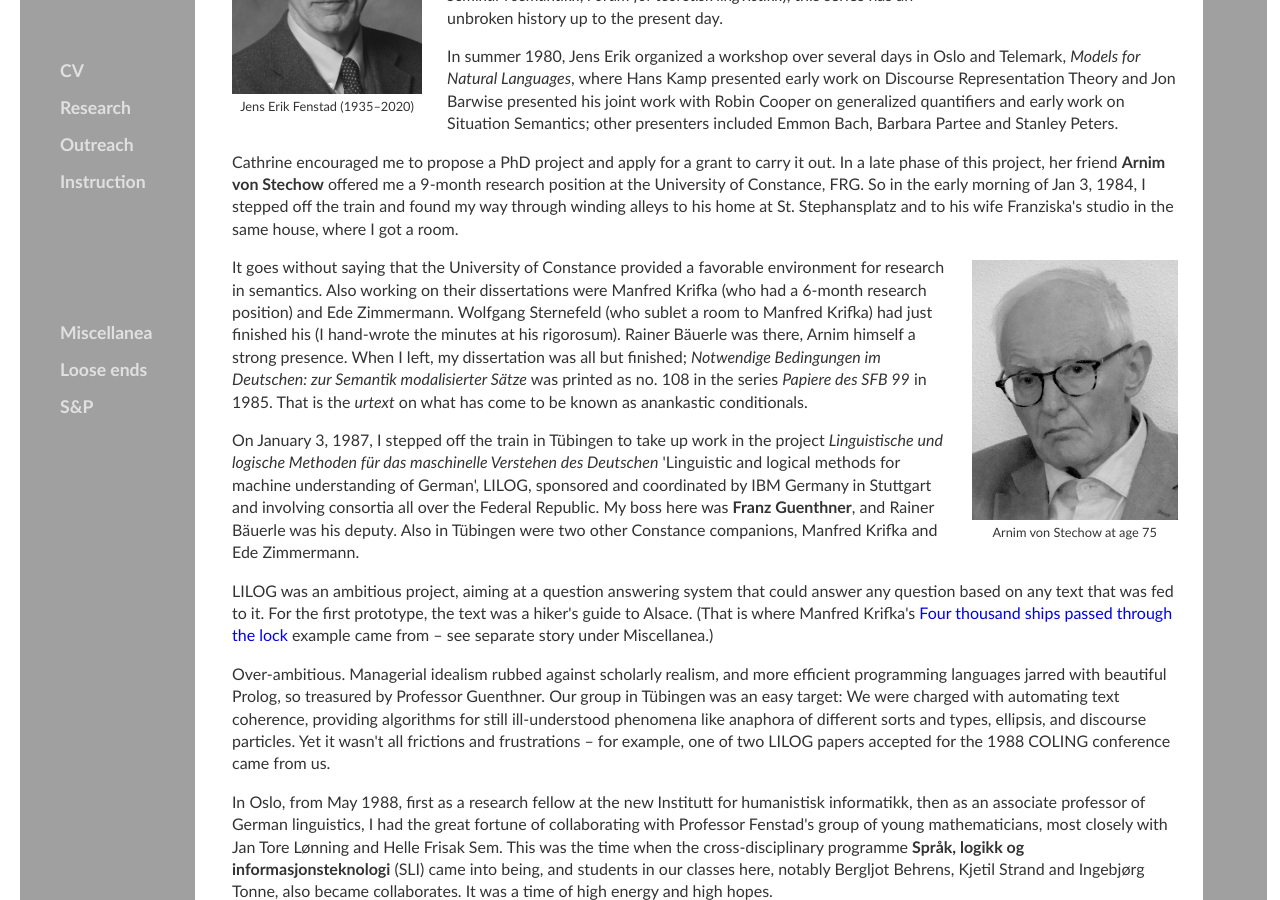
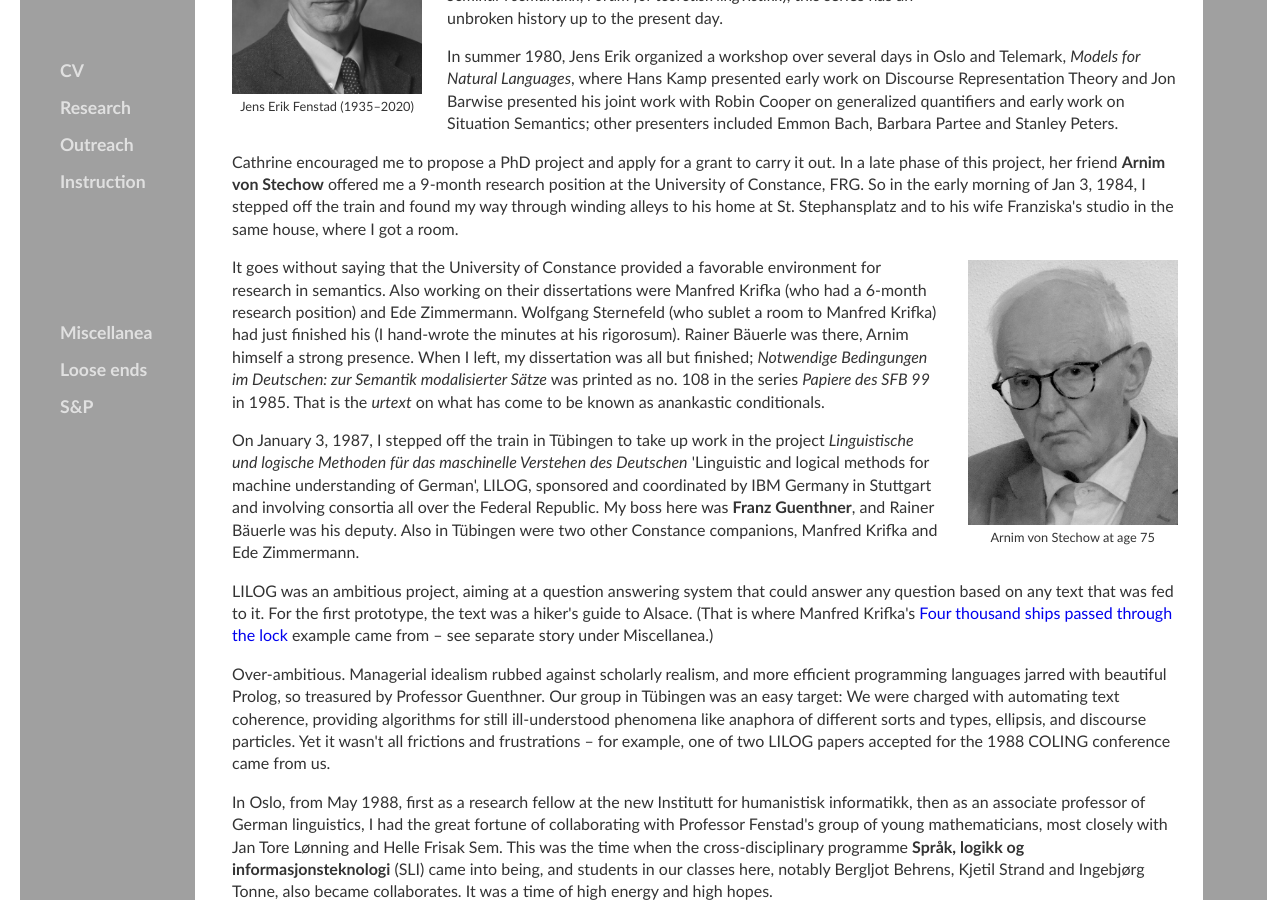
Before and after one commit to kjelljs/kjelljs.github.io, a Jekyll site: the page built from about/index.html, in a window 1280 px wide and 900 px high, scrolled down 907 px. Built offline with Jekyll 4.4.1, drawn with Linux system fonts in a browser that asks for light colours.

Commit message:
Update index.html

```diff
--- a/about/index.html
+++ b/about/index.html
@@ -26,7 +26,7 @@
 	<p>Montague Grammar was quite new to Cathrine too. She was introduced to it by <b>Jens Erik Fenstad</b>, professor of mathematical logic at the University of Oslo, who started a cross-departmental seminar series on natural language in 1976 together with philosophy professor Dagfinn Føllesdal and psychology professor Ragnar Rommetveit. Under varying names (<i>Seminar i lingvistikk</i>, <i>Seminar i datalingvistikk</i>, <i>Seminar i semantikk</i>, <i>Forum for teoretisk lingvistikk</i>), this series has an unbroken history up to the present day.</p>
 <p>In summer 1980, Jens Erik organized a workshop over several days in Oslo and Telemark, <i>Models for Natural Languages</i>, where Hans Kamp presented early work on Discourse Representation Theory and Jon Barwise presented his joint work with Robin Cooper on generalized quantifiers and early work on Situation Semantics; other presenters included Emmon Bach, Barbara Partee and Stanley Peters.</p>
 	<p>Cathrine encouraged me to propose a PhD project and apply for a grant to carry it out. In a late phase of this project, her friend <b>Arnim von Stechow</b> offered me a 9-month research position at the University of Constance, FRG. So in the early morning of Jan 3, 1984, I stepped off the train and found my way through winding alleys to his home at St. Stephansplatz and to his wife Franziska's studio in the same house, where I got a room.</p>
-	<div style="float:right;"><figure class="rightfig"><img style="height:260px;" src="/pics/Arnim2.jpg"><figcaption>Arnim von Stechow at age 75</figcaption></figure></div>
+	<div style="float:right;"><figure class="rightfig"><img style="height:265px;" src="/pics/Arnim2.jpg"><figcaption>Arnim von Stechow at age 75</figcaption></figure></div>
 	<p>It goes without saying that the University of Constance provided a favorable environment for research in semantics. Also working on their dissertations were Manfred Krifka (who had a 6-month research position) and Ede Zimmermann. Wolfgang Sternefeld (who sublet a room to Manfred Krifka) had just finished his (I hand-wrote the minutes at his rigorosum). Rainer Bäuerle was there, Arnim himself a strong presence. When I left, my dissertation was all but finished; <i>Notwendige Bedingungen im Deutschen: zur Semantik modalisierter Sätze</i> was printed as no. 108 in the series <i>Papiere des SFB 99</i> in 1985. That is the <i>urtext</i> on what has come to be known as anankastic conditionals.</p>
 <p>On January 3, 1987, I stepped off the train in Tübingen to take up work in the project <i>Linguistische und logische Methoden für das maschinelle Verstehen des Deutschen</i> 'Linguistic and logical methods for machine understanding of German', LILOG, sponsored and coordinated by IBM Germany in Stuttgart and involving consortia all over the Federal Republic. My boss here was <b>Franz Guenthner</b>, and Rainer Bäuerle was his deputy. Also in Tübingen were two other Constance companions, Manfred Krifka and Ede Zimmermann.</p>
 <p>LILOG was an ambitious project, aiming at a question answering system that could answer any question based on any text that was fed to it. For the first prototype, the text was a hiker's guide to Alsace. (That is where Manfred Krifka's <a href="https://doi.org/10.1007/BF00627291">Four thousand ships passed through the lock<a> example came from &ndash; see separate story under Miscellanea.)</p>
```
